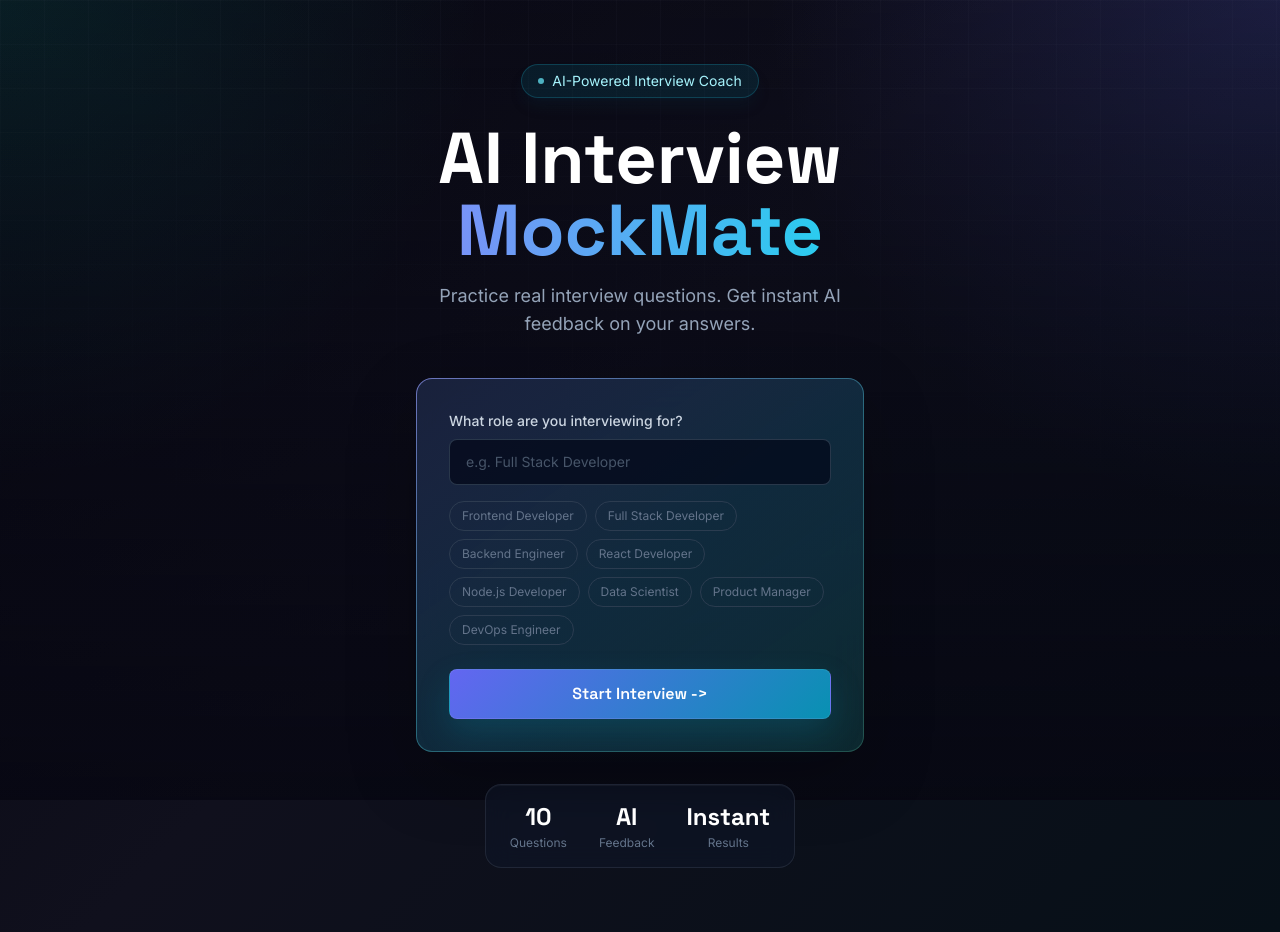
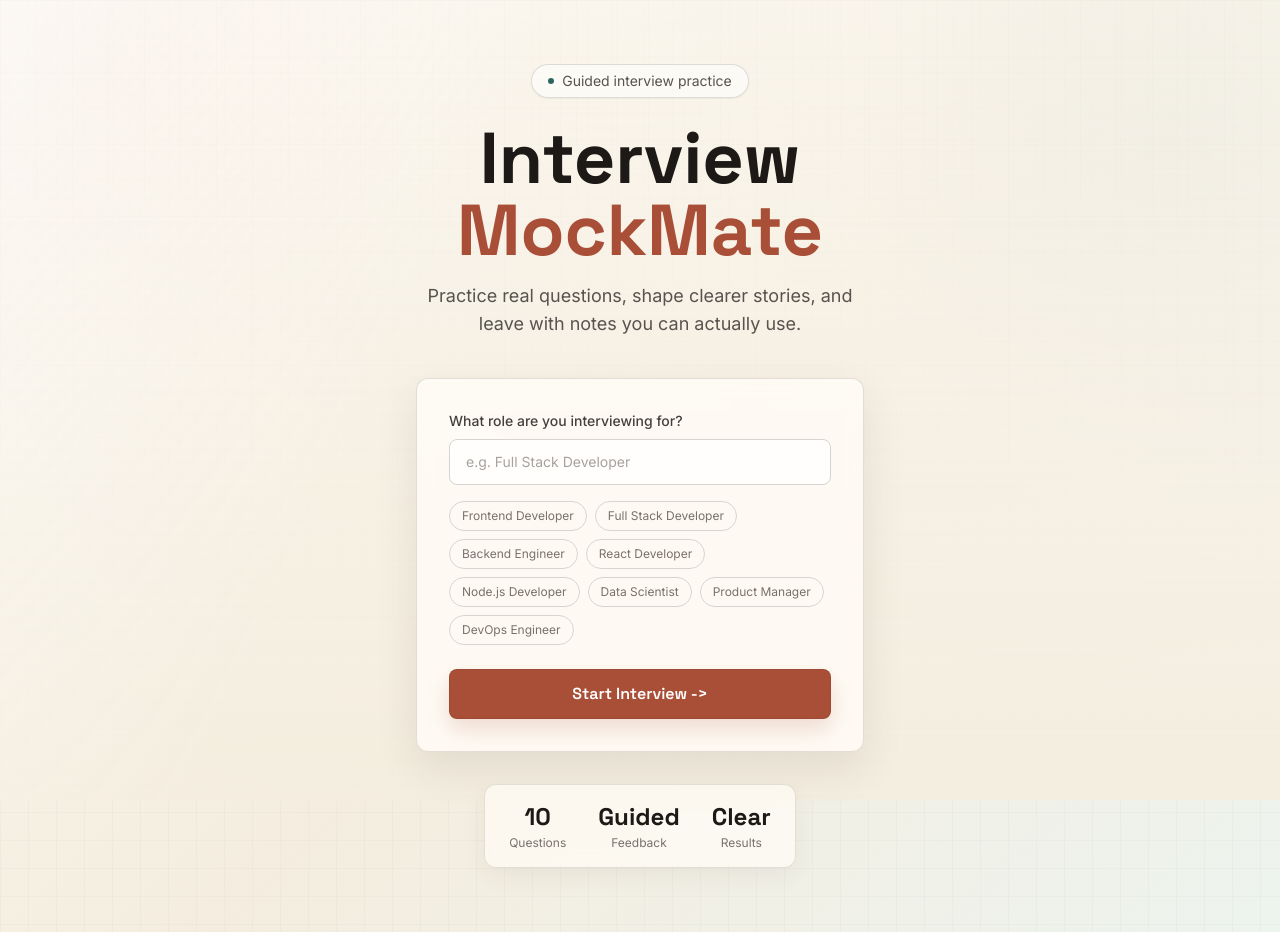
Before and after one commit to vikramdhatarwal/AI-Interview-Coach, a React (Vite) app: page /setup in a window 1280 px wide. Built offline with nearby package versions, Linux system fonts and the light colour scheme.

Commit message:
polished UI

```diff
--- a/src/components/LoadingScreen.jsx
+++ b/src/components/LoadingScreen.jsx
@@ -1,9 +1,9 @@
 import React, { useEffect, useState } from "react";
 
 const STEPS = [
-  "Analyzing role requirements...",
-  "Crafting interview questions...",
-  "Calibrating difficulty...",
+  "Reading the role...",
+  "Choosing useful questions...",
+  "Balancing the session...",
   "Ready to begin!",
 ];
 
@@ -21,16 +21,16 @@ export default function LoadingScreen({ role }) {
     <div className="app-shell min-h-screen flex flex-col items-center justify-center px-4">
       <div className="gradient-border w-full max-w-sm p-8 text-center fade-up">
         <div className="relative w-20 h-20 mx-auto mb-8">
-          <div className="absolute inset-0 rounded-full border border-slate-700/80"></div>
-          <div className="absolute inset-0 rounded-full border-2 border-transparent border-t-cyan-400 border-r-indigo-400 animate-spin shadow-lg shadow-cyan-500/20"></div>
-          <div className="absolute inset-3 rounded-full border-2 border-transparent border-b-emerald-300 animate-spin" style={{ animationDirection: "reverse", animationDuration: "0.8s" }}></div>
-          <div className="absolute inset-8 rounded-full bg-cyan-300/80 shadow-lg shadow-cyan-400/40"></div>
+          <div className="absolute inset-0 rounded-full border border-stone-300"></div>
+          <div className="absolute inset-0 rounded-full border-2 border-transparent border-t-[#a94f38] border-r-[#2f655e] animate-spin"></div>
+          <div className="absolute inset-3 rounded-full border-2 border-transparent border-b-[#d29d65] animate-spin" style={{ animationDirection: "reverse", animationDuration: "0.8s" }}></div>
+          <div className="absolute inset-8 rounded-full bg-[#a94f38]/80"></div>
         </div>
 
-        <h2 className="font-display text-2xl font-semibold text-white mb-2">
+        <h2 className="font-display text-2xl font-semibold text-stone-900 mb-2">
           Preparing your session
         </h2>
-        <p className="text-slate-400 font-body text-sm mb-8">
+        <p className="text-stone-500 font-body text-sm mb-8">
           {role} Interview
         </p>
 
@@ -39,11 +39,11 @@ export default function LoadingScreen({ role }) {
             <div
               key={s}
               className={`flex items-center gap-3 text-sm font-body transition-all duration-300 ${
-                i <= step ? "text-slate-200" : "text-slate-600"
+                i <= step ? "text-stone-800" : "text-stone-400"
               }`}
             >
               <span className={`w-1.5 h-1.5 rounded-full flex-shrink-0 transition-colors duration-300 ${
-                i < step ? "bg-emerald-300" : i === step ? "bg-cyan-300 animate-pulse" : "bg-slate-700"
+                i < step ? "bg-[#2f655e]" : i === step ? "bg-[#a94f38] animate-pulse" : "bg-stone-300"
               }`}></span>
               {s}
             </div>
--- a/src/components/SetupScreen.jsx
+++ b/src/components/SetupScreen.jsx
@@ -15,26 +15,26 @@ export default function SetupScreen({ role, setRole, onStart, error }) {
   return (
     <div className="app-shell min-h-screen flex flex-col items-center justify-center px-4 py-12 sm:py-16">
       <div className="text-center mb-10 fade-up">
-        <div className="inline-flex items-center gap-2 bg-cyan-500/10 border border-cyan-400/20 rounded-full px-4 py-1.5 text-cyan-200 text-sm font-body mb-6 shadow-lg shadow-cyan-950/20">
-          <span className="w-1.5 h-1.5 rounded-full bg-cyan-300 animate-pulse"></span>
-          AI-Powered Interview Coach
+        <div className="inline-flex items-center gap-2 bg-white/55 border border-stone-300/80 rounded-full px-4 py-1.5 text-stone-600 text-sm font-body mb-6 shadow-sm">
+          <span className="w-1.5 h-1.5 rounded-full bg-[#2f655e]"></span>
+          Guided interview practice
         </div>
 
-        <h1 className="font-display text-5xl md:text-7xl font-bold text-white leading-tight mb-4">
-          AI Interview
-          <span className="block text-transparent bg-clip-text bg-gradient-to-r from-indigo-400 to-cyan-400">
+        <h1 className="font-display text-5xl md:text-7xl font-bold text-stone-900 leading-tight mb-4">
+          Interview
+          <span className="block text-[#a94f38]">
             MockMate
           </span>
         </h1>
 
-        <p className="text-slate-400 text-lg max-w-md mx-auto font-body">
-          Practice real interview questions. Get instant AI feedback on your
-          answers.
+        <p className="text-stone-600 text-lg max-w-md mx-auto font-body">
+          Practice real questions, shape clearer stories, and leave with notes
+          you can actually use.
         </p>
       </div>
 
       <div className="gradient-border w-full max-w-md p-6 sm:p-8 fade-up">
-        <label className="block text-sm font-medium text-slate-300 font-body mb-2">
+        <label className="block text-sm font-medium text-stone-700 font-body mb-2">
           What role are you interviewing for?
         </label>
 
@@ -44,7 +44,7 @@ export default function SetupScreen({ role, setRole, onStart, error }) {
           onChange={(e) => setRole(e.target.value)}
           onKeyDown={(e) => e.key === "Enter" && onStart()}
           placeholder="e.g. Full Stack Developer"
-          className="w-full bg-slate-950/70 border border-slate-700/80 rounded-lg px-4 py-3 text-white placeholder-slate-600 font-body text-sm focus:outline-none focus:border-cyan-400 transition-colors mb-4"
+          className="w-full bg-white/80 border border-stone-300 rounded-lg px-4 py-3 text-stone-900 placeholder-stone-400 font-body text-sm focus:outline-none focus:border-[#a94f38] transition-colors mb-4"
         />
 
         {/* Suggested roles keep setup fast while still allowing custom input. */}
@@ -55,8 +55,8 @@ export default function SetupScreen({ role, setRole, onStart, error }) {
               onClick={() => setRole(suggestedRole)}
               className={`text-xs px-3 py-1.5 rounded-full border font-body transition-all ${
                 role === suggestedRole
-                  ? "bg-cyan-500/15 border-cyan-400/60 text-cyan-200 shadow-sm shadow-cyan-950/30"
-                  : "border-slate-700/80 text-slate-500 hover:border-slate-500 hover:text-slate-300 hover:bg-slate-800/40"
+                  ? "bg-[#a94f38]/10 border-[#a94f38]/50 text-[#743625]"
+                  : "border-stone-300 text-stone-500 hover:border-stone-400 hover:text-stone-800 hover:bg-white/70"
               }`}
             >
               {suggestedRole}
@@ -65,7 +65,7 @@ export default function SetupScreen({ role, setRole, onStart, error }) {
         </div>
 
         {error && (
-          <p className="text-red-400 text-sm font-body mb-4">
+          <p className="text-red-700 text-sm font-body mb-4">
             {error}
           </p>
         )}
@@ -81,14 +81,14 @@ export default function SetupScreen({ role, setRole, onStart, error }) {
       <div className="surface-card flex gap-8 mt-8 px-6 py-4 text-center fade-up">
         {[
           ["10", "Questions"],
-          ["AI", "Feedback"],
-          ["Instant", "Results"],
+          ["Guided", "Feedback"],
+          ["Clear", "Results"],
         ].map(([value, label]) => (
           <div key={label}>
-            <div className="font-display text-2xl font-bold text-white">
+            <div className="font-display text-2xl font-bold text-stone-900">
               {value}
             </div>
-            <div className="text-slate-500 text-xs font-body mt-0.5">
+            <div className="text-stone-500 text-xs font-body mt-0.5">
               {label}
             </div>
           </div>
--- a/src/index.css
+++ b/src/index.css
@@ -8,17 +8,20 @@
   }
 
   html {
-    background: #070712;
+    background: #f6f1e8;
   }
 
   body {
     min-width: 320px;
     margin: 0;
-    color: #e5e7eb;
+    color: #2f2a25;
     background:
-      radial-gradient(circle at top left, rgba(20, 184, 166, 0.16), transparent 30rem),
-      radial-gradient(circle at top right, rgba(99, 102, 241, 0.22), transparent 32rem),
-      linear-gradient(135deg, #080812 0%, #10101d 46%, #071018 100%);
+      linear-gradient(rgba(47, 42, 37, 0.025) 1px, transparent 1px),
+      linear-gradient(90deg, rgba(47, 42, 37, 0.025) 1px, transparent 1px),
+      radial-gradient(circle at 8% 8%, rgba(184, 91, 67, 0.12), transparent 20rem),
+      radial-gradient(circle at 92% 14%, rgba(45, 101, 94, 0.1), transparent 22rem),
+      linear-gradient(135deg, #fbf7ef 0%, #f4eddf 52%, #edf3ee 100%);
+    background-size: 28px 28px, 28px 28px, auto, auto, auto;
     font-family: "Inter", sans-serif;
   }
 
@@ -31,13 +34,13 @@
   button:focus-visible,
   input:focus-visible,
   textarea:focus-visible {
-    outline: 2px solid rgba(34, 211, 238, 0.75);
+    outline: 2px solid rgba(174, 83, 58, 0.65);
     outline-offset: 3px;
   }
 
   textarea {
     scrollbar-width: thin;
-    scrollbar-color: #334155 #10101d;
+    scrollbar-color: #b85b43 #efe4d2;
   }
 }
 
@@ -54,11 +57,9 @@
     inset: 0;
     z-index: -2;
     pointer-events: none;
-    background-image:
-      linear-gradient(rgba(148, 163, 184, 0.055) 1px, transparent 1px),
-      linear-gradient(90deg, rgba(148, 163, 184, 0.055) 1px, transparent 1px);
-    background-size: 44px 44px;
-    mask-image: linear-gradient(to bottom, rgba(0, 0, 0, 0.72), transparent 78%);
+    background:
+      linear-gradient(115deg, rgba(255, 255, 255, 0.42), transparent 34%),
+      linear-gradient(to bottom, rgba(251, 247, 239, 0.66), rgba(244, 237, 223, 0.92));
   }
 
   .app-shell::after {
@@ -67,37 +68,51 @@
     inset: 0;
     z-index: -1;
     pointer-events: none;
-    background: linear-gradient(to bottom, rgba(7, 7, 18, 0.2), rgba(7, 7, 18, 0.82));
+    background-image:
+      linear-gradient(rgba(47, 42, 37, 0.035) 1px, transparent 1px),
+      linear-gradient(90deg, rgba(47, 42, 37, 0.03) 1px, transparent 1px);
+    background-size: 36px 36px;
+    mask-image: linear-gradient(to bottom, rgba(0, 0, 0, 0.28), transparent 74%);
   }
 
   .gradient-border {
     position: relative;
-    border: 1px solid rgba(148, 163, 184, 0.18);
-    border-radius: 1rem;
-    background:
-      linear-gradient(145deg, rgba(15, 23, 42, 0.88), rgba(15, 23, 42, 0.58)) padding-box,
-      linear-gradient(145deg, rgba(129, 140, 248, 0.75), rgba(34, 211, 238, 0.42), rgba(16, 185, 129, 0.32)) border-box;
-    box-shadow: 0 24px 70px rgba(0, 0, 0, 0.24);
-    backdrop-filter: blur(18px);
+    border: 1px solid rgba(83, 70, 59, 0.16);
+    border-radius: 0.75rem;
+    background: rgba(255, 252, 246, 0.86);
+    box-shadow: 0 16px 42px rgba(64, 48, 35, 0.1);
+    backdrop-filter: blur(8px);
   }
 
   .surface-card {
-    border: 1px solid rgba(148, 163, 184, 0.14);
-    border-radius: 1rem;
-    background: rgba(15, 23, 42, 0.48);
-    box-shadow: inset 0 1px 0 rgba(255, 255, 255, 0.04);
-    backdrop-filter: blur(14px);
+    border: 1px solid rgba(83, 70, 59, 0.14);
+    border-radius: 0.75rem;
+    background: rgba(255, 252, 246, 0.72);
+    box-shadow: 0 8px 24px rgba(64, 48, 35, 0.06);
+    backdrop-filter: blur(8px);
   }
 
   .primary-button {
-    border: 1px solid rgba(255, 255, 255, 0.08);
-    background: linear-gradient(135deg, #6366f1, #0891b2);
-    box-shadow: 0 14px 32px rgba(8, 145, 178, 0.22);
+    border: 1px solid rgba(116, 54, 37, 0.2);
+    background: #a94f38;
+    box-shadow: 0 10px 22px rgba(169, 79, 56, 0.18);
   }
 
   .primary-button:hover:not(:disabled) {
-    background: linear-gradient(135deg, #4f46e5, #0e7490);
-    box-shadow: 0 18px 38px rgba(8, 145, 178, 0.28);
+    background: #8f402d;
+    box-shadow: 0 12px 26px rgba(143, 64, 45, 0.2);
+  }
+
+  .quiet-button {
+    border: 1px solid rgba(83, 70, 59, 0.18);
+    background: rgba(255, 252, 246, 0.76);
+    color: #4a4038;
+  }
+
+  .quiet-button:hover {
+    border-color: rgba(169, 79, 56, 0.32);
+    color: #2f2a25;
+    background: rgba(255, 248, 235, 0.96);
   }
 
   .fade-up {
```
Also changed, not shown: src/components/FeedbackPanel.jsx (+18 -18 lines), src/components/InterviewScreen.jsx (+9 -9 lines), src/components/ResultsScreen.jsx (+38 -39 lines).
